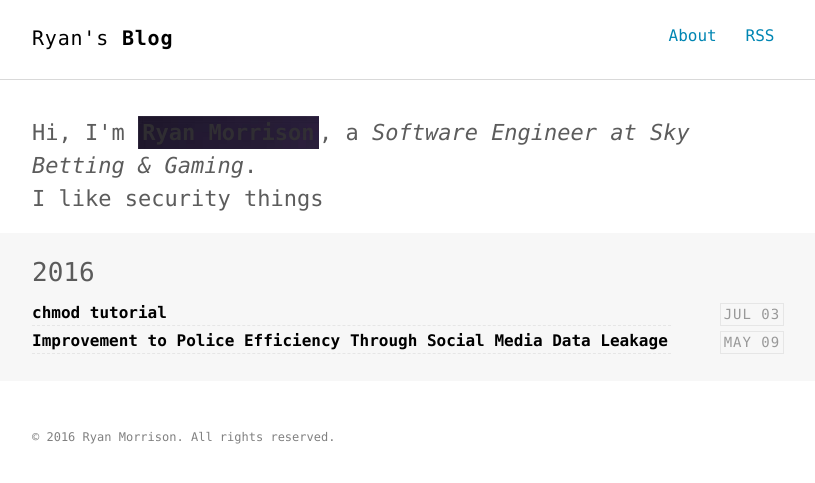
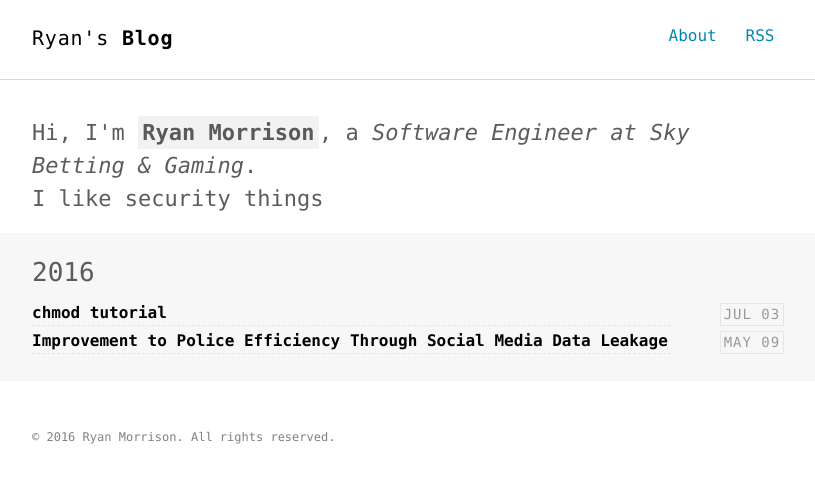
Before and after one commit to razki/devBlog, a Jekyll site: the page built from index.html, in a window 1280 px wide. Shown: the top 483 px of the page, without its empty margins (232-1047 px from the left). Built offline with Jekyll 4.4.1, drawn with Linux system fonts in a browser that asks for light colours.

Commit message:
background change

```diff
--- a/assets/scss/_layout.scss
+++ b/assets/scss/_layout.scss
@@ -28,7 +28,7 @@
 }
 
 body {
-  background-color: $base-background-color;
+  background-color: url("../../assets/images/bg.jpg");
 }
 
 hr {
@@ -78,7 +78,7 @@
   .author-name {
     display: inline-block;
     padding: 0 .2em;
-    background: url("../../assets/images/bg.jpg");
+    background: lighten($light-gray-color, 15%)
   }
 
   a {
```
